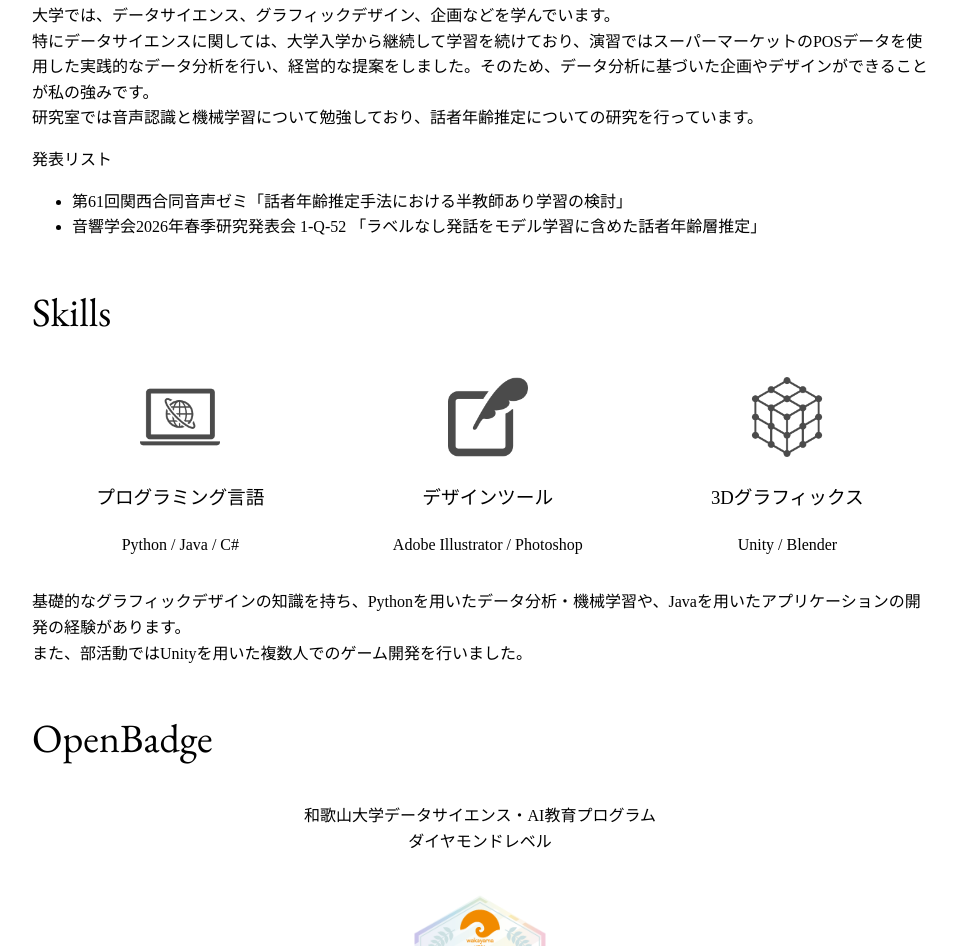
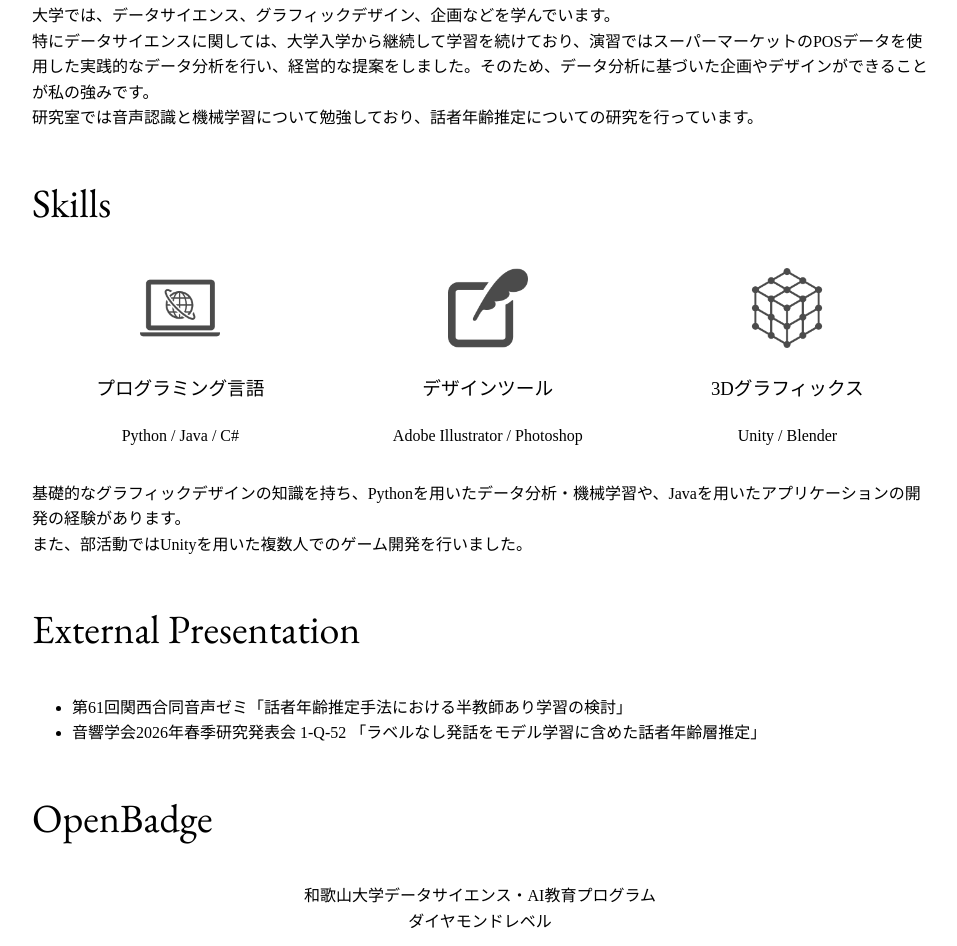
Before and after one commit to H-hikarung/portfolio, a plain HTML site: page profile.html in a window 1280 px wide. Shown: the part 566-1512 px from the top of the page, without its empty margins (160-1117 px from the left). Drawn offline with nearby package versions, Linux system fonts and the light colour scheme.

Commit message:
Refactor profile.html structure and content

```diff
--- a/profile.html
+++ b/profile.html
@@ -43,12 +43,6 @@
                 特にデータサイエンスに関しては、大学入学から継続して学習を続けており、演習ではスーパーマーケットのPOSデータを使用した実践的なデータ分析を行い、経営的な提案をしました。そのため、データ分析に基づいた企画やデザインができることが私の強みです。<br>
                 研究室では音声認識と機械学習について勉強しており、話者年齢推定についての研究を行っています。<br>
             </p>
-            <p>発表リスト
-                <ul>
-                    <li>第61回関西合同音声ゼミ「話者年齢推定手法における半教師あり学習の検討」</li>
-                    <li>音響学会2026年春季研究発表会 1-Q-52 「ラベルなし発話をモデル学習に含めた話者年齢層推定」</li>
-                </ul>
-            </p>
         </section>
         <section id="skills">
             <h2>Skills</h2>
@@ -74,6 +68,13 @@
                 また、部活動ではUnityを用いた複数人でのゲーム開発を行いました。
             </p>
         </section>
+        <section id="extpresen">
+            <h2>External Presentation</h2>
+            <ul>
+                <li>第61回関西合同音声ゼミ「話者年齢推定手法における半教師あり学習の検討」</li>
+                <li>音響学会2026年春季研究発表会 1-Q-52 「ラベルなし発話をモデル学習に含めた話者年齢層推定」</li>
+            </ul>
+        </section>
         <section id="openbadge">
             <h2>OpenBadge</h2>
             <div class="badge">
```
